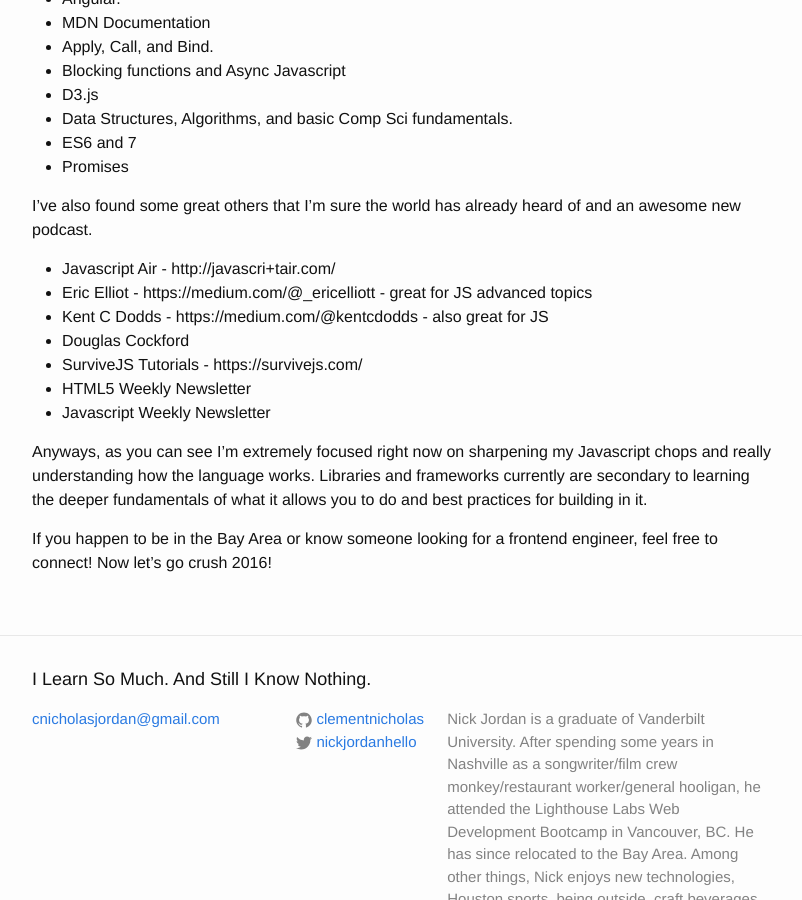
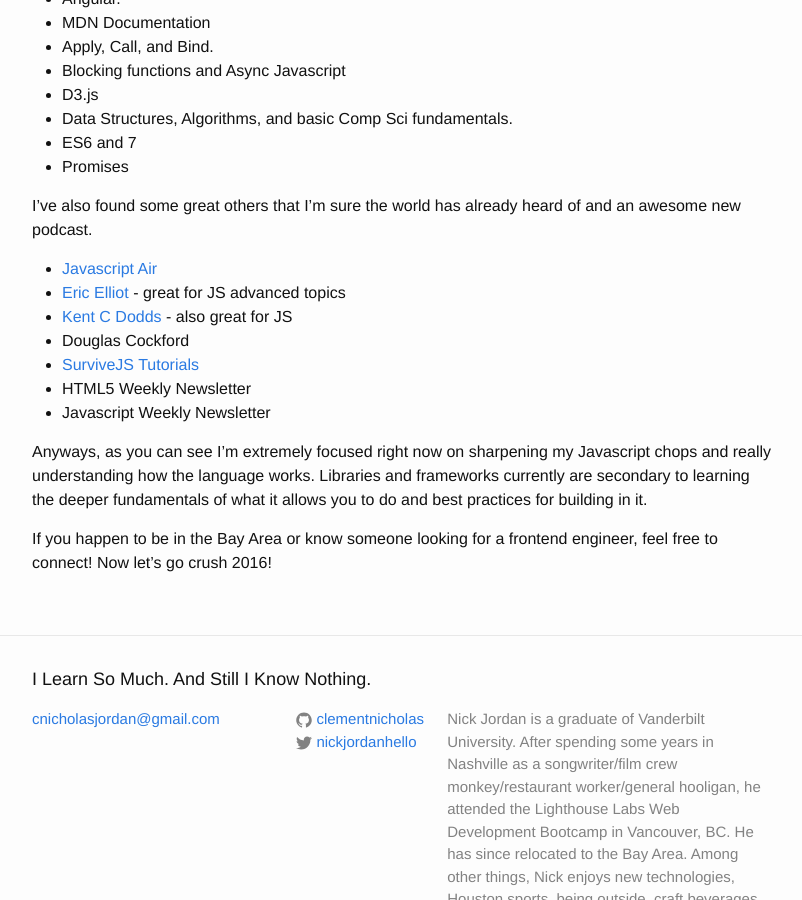
Before and after one commit to clementnicholas/clementnicholas.github.io, a Jekyll site: the page built from _posts/2016-01-07-updates-holidays-new-tech-california.md, in a window 1280 px wide and 900 px high, scrolled down 549 px. Shown: the whole window, without its empty margins (238-1040 px from the left). Built offline with Jekyll 4.4.1, drawn with Linux system fonts in a browser that asks for light colours; some of the changed lines change nothing that is shown.

Commit message:
formatting list

```diff
--- a/_posts/2016-01-07-updates-holidays-new-tech-california.md
+++ b/_posts/2016-01-07-updates-holidays-new-tech-california.md
@@ -9,6 +9,7 @@
 Long time, no talk. Since I left you, I've been to San Francisco, Houston, Park City, and now back to San Francisco for hopefully awhile, job pending. I visited family, ate really well, saw old friends, made new friends, celebrated holidays, skied, and even found some time to dabble in new topics for me.
 
 I've split my time between tutorials, readings, job applications and building projects. I've mostly focused on advanced javascript concepts and frameworks. Here's an abbreviated list of things I've looked at (all of them to different extents):
+
 +  The event loop.
 +  Prototypal inheritance.
 +  Functional Programming.
@@ -24,11 +25,12 @@
 +  Promises
 
 I've also found some great others that I'm sure the world has already heard of and an awesome new podcast.
-+  Javascript Air - http://javascri+tair.com/
-+  Eric Elliot - https://medium.com/@_ericelliott - great for JS advanced topics
-+  Kent C Dodds - https://medium.com/@kentcdodds - also great for JS
+
++  [Javascript Air](http://javascriptair.com/)
++  [Eric Elliot](https://medium.com/@_ericelliott) - great for JS advanced topics
++  [Kent C Dodds](https://medium.com/@kentcdodds) - also great for JS
 +  Douglas Cockford
-+  SurviveJS Tutorials - https://survivejs.com/
++  [SurviveJS Tutorials](https://survivejs.com/)
 +  HTML5 Weekly Newsletter
 +  Javascript Weekly Newsletter
 
```
